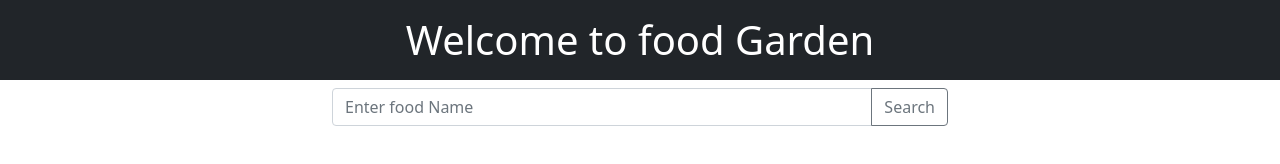
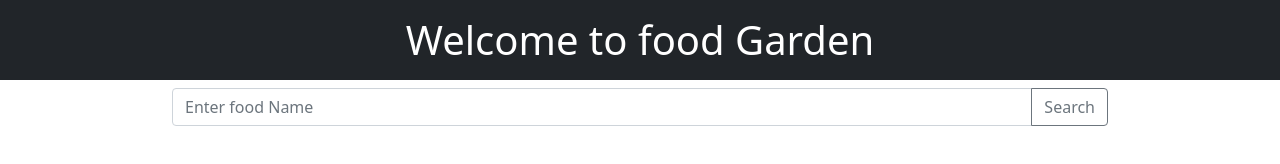
Before and after one commit to rahad2694/api-meal-db, a plain HTML site: page index.html in a window 1280 px wide. Drawn offline with nearby package versions, Linux system fonts and the light colour scheme.

Commit message:
search bar updated

```diff
--- a/index.html
+++ b/index.html
@@ -12,7 +12,7 @@
     <h1 class="bg-dark text-white text-center py-3">Welcome to food Garden</h1>
 
     <!-- search area -->
-    <div class="container w-50 input-group mb-3">
+    <div class="container w-75 input-group mb-3">
         <input id="search-input-box" type="text" class="form-control" placeholder="Enter food Name" aria-label="Recipient's username" aria-describedby="button-addon2">
         <button onclick="searchBtn()" class="btn btn-outline-secondary" type="button" id="button-search">Search</button>
       </div>
```
